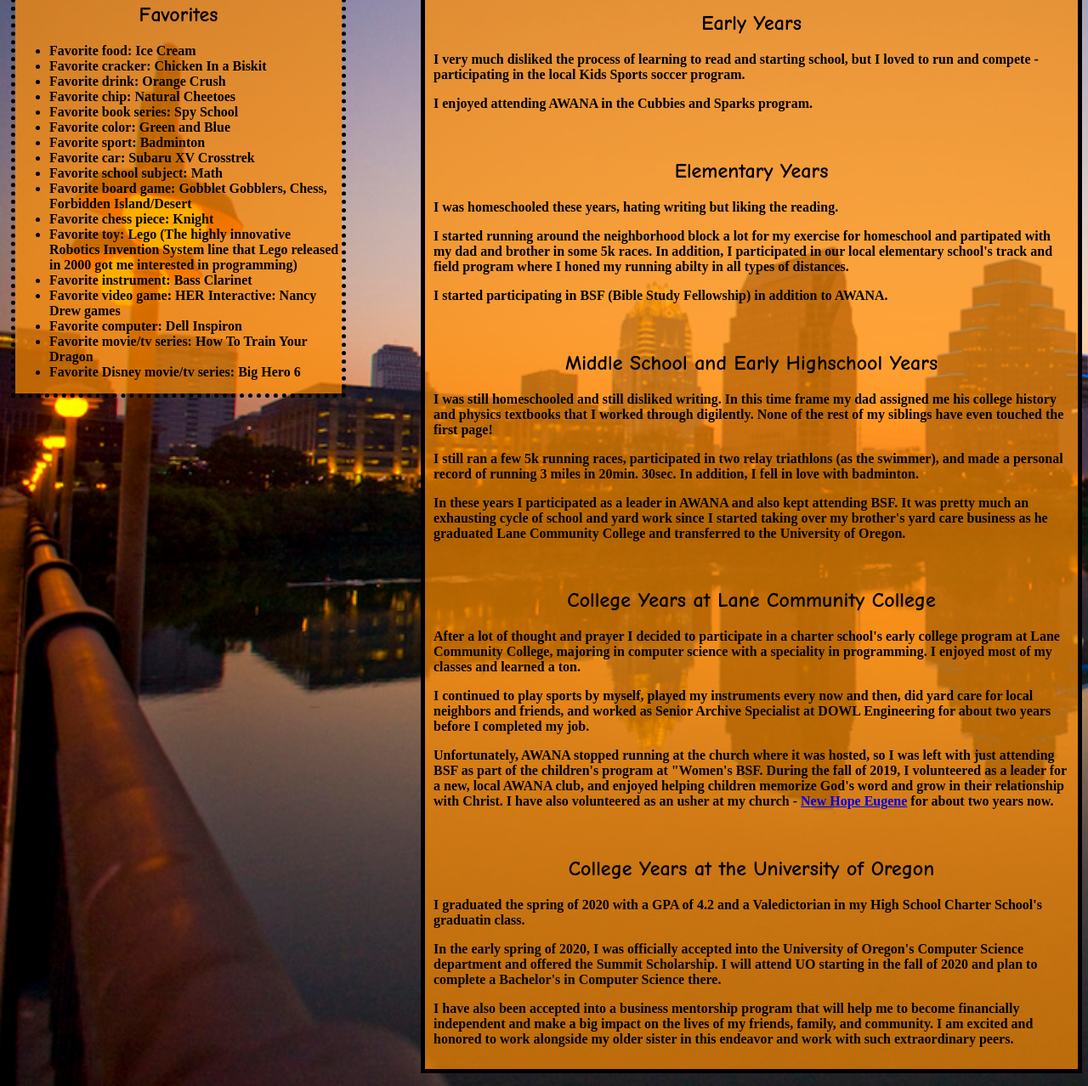
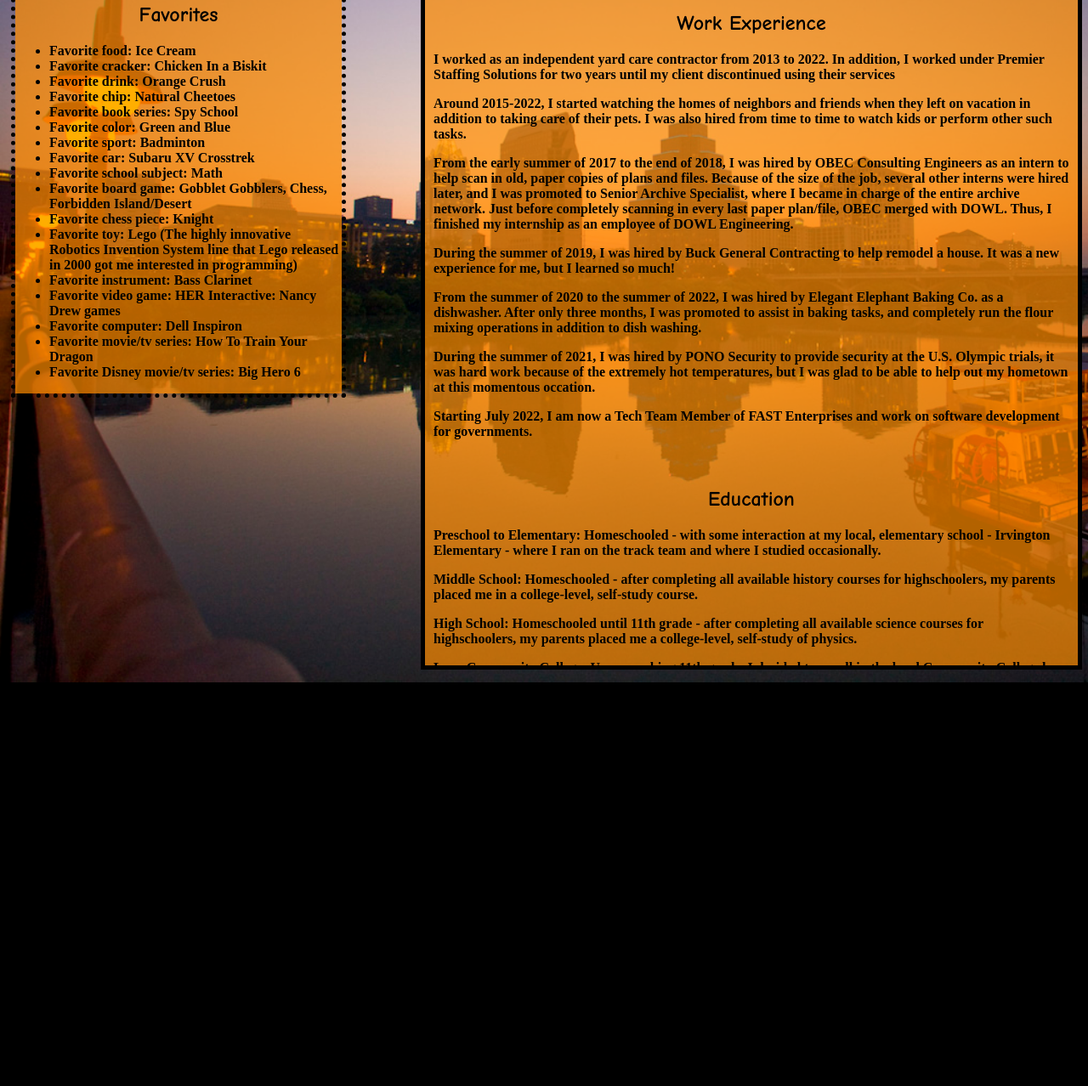
Before and after one commit to WizardGit/WizardGit.github.io, a plain HTML site: page PersonalWebsite/AboutMe/about.html in a window 1280 px wide. Shown: the part 204-1482 px from the top of the page at 85% size. After the commit the page ends 1007 px from the top, so only its background shows below. Drawn offline with Linux system fonts and the light colour scheme.

Commit message:
More updates!

```diff
--- a/PersonalWebsite/AboutMe/about.css
+++ b/PersonalWebsite/AboutMe/about.css
@@ -1,6 +1,6 @@
 /*
 Author: Kaiser Slocum
-Date (Last Edited): 6/11/2020
+Date (Last Edited): 12/30/2021
 */
 
 /* Body */
@@ -23,6 +23,10 @@ h2{
     font-family: 'Comic Sans MS', cursive;
     text-align: center;
 }
+img {
+	float: left;
+	width: 50%;
+}
 
 /* Header */
 header {
@@ -37,15 +41,17 @@ header {
 section {
 	display: block;
 	float: right;
+	overflow: auto;
+	height: 800px;
     width: 60%;
 	background-color: rgba(255, 140, 0, 0.7);
 	margin: 20px;
 	outline: 5px solid;
 }
 section article{
+	clear: left;
 	padding: 10px;
 }
-
 
 /* Aside */
 aside {
@@ -88,18 +94,3 @@ nav ul a:hover, article dl a:hover{
 nav ul a:active, article dl a:active{
     color: lime;
 }
-
-/* Footer */
-footer {
-    display: block;
-	clear: left;
-	float: left;
-	margin: 10px;
-	padding: 10px;
-	width: 20%;
-	background-color: rgba(255, 140, 0, 0.7);
-	outline: 5px solid rgba(128,0,128,.7);
-}
-footer a{
-	text-decoration: none;
-}
--- a/PersonalWebsite/AboutMe/about.html
+++ b/PersonalWebsite/AboutMe/about.html
@@ -1,6 +1,6 @@
 <!-- All About Kaiser
     Author: Kaiser Slocum
-    Date (Last Edited): 12/30/2021
+    Date (Last Edited): 7/9/2022
 -->
 <!--Don't forget to add tooltips!  <a href="" title="text">content</a> -->
 
@@ -34,49 +34,64 @@
     </nav>
     <section>
         <article>
-            <h2>Early Years</h2>
-            <p>I very much disliked the process of learning to read and starting school, but I loved to run and compete - participating in the local Kids Sports soccer program.</p>
-            <p>I enjoyed attending AWANA in the Cubbies and Sparks program.</p>
+            <h2>Work Experience</h2>
+                <p>I worked as an independent yard care contractor from 2013 to 2022.  In addition, I worked under Premier Staffing Solutions for two years until my client discontinued using their services</p>
+                <p>Around 2015-2022, I started watching the homes of neighbors and friends when they left on vacation in addition to taking care of their pets.  I was also hired from time to time to watch kids or perform other such tasks.</p>
+                <p>From the early summer of 2017 to the end of 2018, I was hired by OBEC Consulting Engineers as an intern to help scan in old, paper copies of plans and files.
+                    Because of the size of the job, several other interns were hired later, and I was promoted to Senior Archive Specialist, where I became in charge of the entire archive network.
+                    Just before completely scanning in every last paper plan/file, OBEC merged with DOWL.  Thus, I finished my internship as an employee of DOWL Engineering.</p>
+                <p>During the summer of 2019, I was hired by Buck General Contracting to help remodel a house.  It was a new experience for me, but I learned so much!</p>
+                <p>From the summer of 2020 to the summer of 2022, I was hired by Elegant Elephant Baking Co. as a dishwasher.  After only three months, I was promoted to assist in baking tasks, and completely run the flour mixing operations in addition to dish washing.</p>
+                <p>During the summer of 2021, I was hired by PONO Security to provide security at the U.S. Olympic trials, it was hard work because of the extremely hot temperatures, but I was glad to be able to help out my hometown at this momentous occation.</p>
+                <p>Starting July 2022, I am now a Tech Team Member of FAST Enterprises and work on software development for governments.</p>
         </article>
         <article>
-            <h2>Elementary Years</h2>
-            <p>I was homeschooled these years, hating writing but liking the reading.</p>
-            <p>I started running around the neighborhood block a lot for my exercise for homeschool and partipated with my dad and brother in some 5k races.
-                In addition, I participated in our local elementary school's track and field program where I honed my running abilty in all types of distances.
+            <h2>Education</h2>
+            <p>Preschool to Elementary: Homeschooled - with some interaction at my local, elementary school - Irvington Elementary - where I ran on the track team and where I studied occasionally.</p>
+            <p>Middle School: Homeschooled - after completing all available history courses for highschoolers, my parents placed me in a college-level, self-study course.</p>
+            <p>High School: Homeschooled until 11th grade - after completing all available science courses for highschoolers, my parents placed me a college-level, self-study of physics.</p>
+            <p>Lane Community College: Upon reaching 11th grade, I decided to enroll in the local Community College by utilizing a charter school's early-college program.</br>
+                I attended Lane Community College for three years - majoring in Computer Science and maintaining a GPA of 4.238</br>
+                I graduated Lane Community College with four degrees!:
+                <ul>
+                    <li>Associate of Science Oregon Transfer Computer Science</li>
+                    <li>Associate of General Studies</li>
+                    <li>Associate of Science</li>
+                    <li>Associate of Arts Oregon Transfer</li>
+                </ul>
+                In addition, I graduated my charter school - Baker Charters School - as their Valedictorian!
             </p>
-            <p>I started participating in BSF (Bible Study Fellowship) in addition to AWANA.
+            <p>University of Oregon: Attended the University of Oregon for two years - majoring in Computer Science and maintaining a GPA of 3.85</br>
+                I graduated from the University of Oregon with a:
+                <ul>
+                    <li>Bachelors in Computer Science</li>
+                </ul>
             </p>
         </article>
         <article>
-            <h2>Middle School and Early Highschool Years</h2>
-            <p>I was still homeschooled and still disliked writing.  In this time frame my dad assigned me his college history
-                and physics textbooks that I worked through digilently. None of the rest of my siblings have even touched the first page!
-            </p>
-            <p>I still ran a few 5k running races, participated in two relay triathlons (as the swimmer), and made a personal record of running 3 miles in 20min. 30sec.
-                In addition, I fell in love with badminton.
-            </p>
-            <p>In these years I participated as a leader in AWANA and also kept attending BSF.  It was pretty much an exhausting cycle of school and yard work
-                since I started taking over my brother's yard care business as he graduated Lane Community College and transferred to the University of Oregon.</p>
+            <h2>Chess and Hamsters</h2>
+            <p> My family and I helped to raise two batches of hamsters - 14 and 16 babies a piece.  I have always loved hamsters and their curious, playful nature.</p>
+            <p> I also love to play chess with friends, online, and learn by myself.  It's a good exercise in critical thinking as well as thinking ahead, and I thoroughly enjoy it!</p>
+            <p>The following pictures are just a few of my hamsters!</p>
+            <img src="BubblesBabies.JPG" />
+            <img src="DJChess.JPG" />
         </article>
         <article>
-            <h2>College Years at Lane Community College</h2>
-            <p>After a lot of thought and prayer I decided to participate in a charter school's early college program at Lane Community College, majoring
-                in computer science with a speciality in programming.  I enjoyed most of my classes and learned a ton.</p>
-            <p>I continued to play sports by myself, played my instruments every now and then, did yard care for local neighbors and friends, and worked as Senior Archive Specialist at DOWL Engineering for about two years before I completed my job.
-            </p>
-            <p>Unfortunately, AWANA stopped running at the church where it was hosted, so I was left with just attending BSF as part of the children's program at "Women's BSF.
-                During the fall of 2019, I volunteered as a leader for a new, local AWANA club, and enjoyed helping children memorize God's word and grow in their relationship with Christ.
-                I have also volunteered as an usher at my church - <a href="https://newhopeeugene.com">New Hope Eugene</a> for about two years now.
-            </p>
+            <h2>LEGO!</h2>
+            <p>I may be a computer science major, but that doesn't mean I can't enjoy building with LEGO and expressing my creativity!  Big shout out to Bricklink.com's Stud.io software that helped me to create a digital design of these mechs I created.</p>
+            <img src="ExoForceVortexStormceptorPhoto.png" />
+            <img src="LifeOnMarsMiningMech.png" />
         </article>
         <article>
-            <h2>College Years at the University of Oregon</h2>
-            <p> I graduated the spring of 2020 with a GPA of 4.2 and a Valedictorian in my High School Charter School's graduatin class.</p>
-            <p> In the early spring of 2020, I was officially accepted into the University of Oregon's Computer Science department and offered the Summit Scholarship.
-                I will attend UO starting in the fall of 2020 and plan to complete a Bachelor's in Computer Science there.</p>
-            <p>I have also been accepted into a business mentorship program that will help me to become financially independent and make a big impact on the lives of my friends, family, and community.
-                I am excited and honored to work alongside my older sister in this endeavor and work with such extraordinary peers.</p>
-
+            <h2>Exploration</h2>
+            <p>I also like to go exploring and have a little fun while I'm at it...</p>
+            <img src="Pirate.jpg" />
+        </article>
+        <article>
+            <h2>Fiction Writing</h2>
+            <p> I also love to write books (as do my siblings!), and you can view many of my books <a href="https://www.amazon.com/s?i=stripbooks&rh=p_27%3AKaiser+Slocum&s=relevancerank&text=Kaiser+Slocum&ref=dp_byline_sr_book_1"> HERE </a></p>
+            <img src="FrontCover.png" />
+            <img src="medfront.png" />
         </article>
     </section>
     <aside>
--- a/ProfessionalWebsite/MainIndex/index.css
+++ b/ProfessionalWebsite/MainIndex/index.css
@@ -1,6 +1,6 @@
 /*
 Author: Kaiser Slocum
-Date (Last Edited): 5/2/2021
+Date (Last Edited): 7/9/2022
 */
 
 /* Body */
```
Also changed, not shown: PersonalWebsite/MainIndex/index.html (+7 -6 lines), ProfessionalWebsite/AboutMe/about.html (+11 -12 lines), ProfessionalWebsite/MainIndex/index.html (+10 -9 lines), PersonalWebsite/AboutMe/BubblesBabies.JPG (added), PersonalWebsite/AboutMe/DJChess.JPG (added), PersonalWebsite/AboutMe/ExoForceVortexStormceptorPhoto.png (added), PersonalWebsite/AboutMe/FrontCover.png (added), PersonalWebsite/AboutMe/LifeOnMarsMiningMech.png (added), PersonalWebsite/AboutMe/Pirate.jpg (added), PersonalWebsite/AboutMe/medfront.png (added), PersonalWebsite/MainIndex/Fast_Enterprises_Logo.png (added), ProfessionalWebsite/MainIndex/Fast_Enterprises_Logo.png (added).
